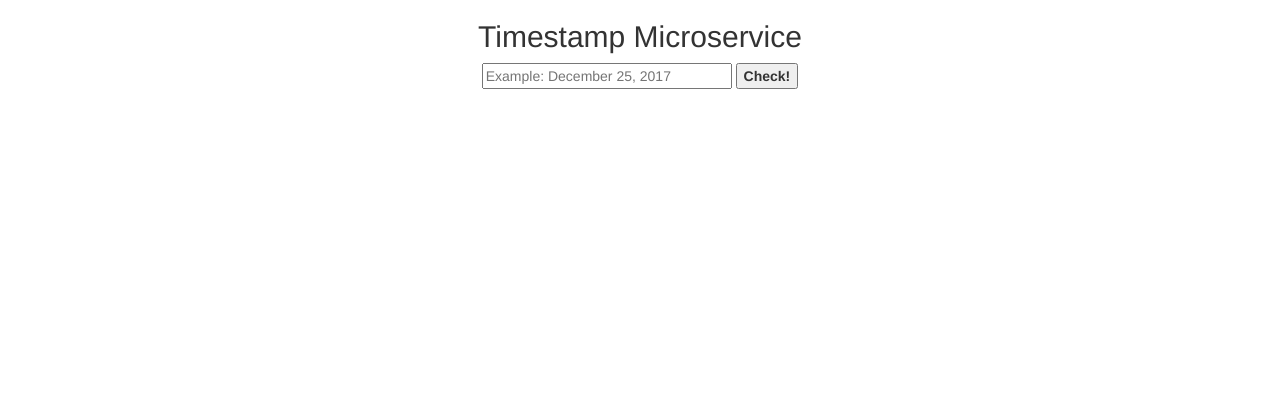
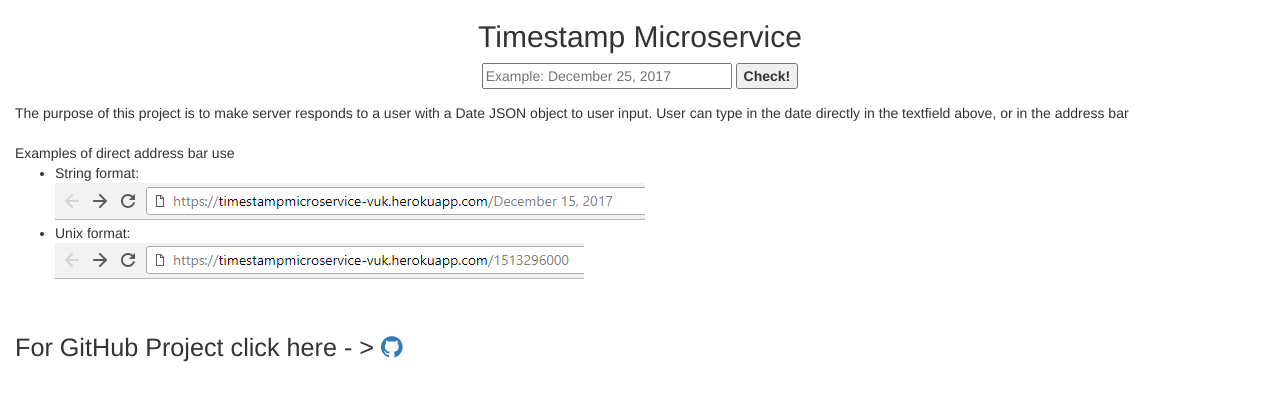
Before and after one commit to VukMNE/TimeStampMicroService, a website: page public/index.html in a window 1280 px wide. Drawn offline with nearby package versions, Linux system fonts and the light colour scheme.

Commit message:
All done

```diff
--- a/public/index.html
+++ b/public/index.html
@@ -4,6 +4,7 @@
 		<title>Timestamp Microservice</title>
 		<link rel="stylesheet" href="style.css"></link>
 		<link rel="stylesheet" href="https://maxcdn.bootstrapcdn.com/bootstrap/3.3.7/css/bootstrap.min.css"></link>
+		<link rel="stylesheet" href="https://maxcdn.bootstrapcdn.com/font-awesome/4.7.0/css/font-awesome.min.css"></link>
 	</head>
 
 	<body>
@@ -17,6 +18,18 @@
 					<input class="btn-search" type="button" value="Check!" onclick="redirect();"/>
 				</form>
 			</div>
+			<div>
+			The purpose of this project is to make server responds to a user with a Date JSON object to user input. User can type in the date directly in the textfield above, or in the address bar
+			</div><br/>
+			<div>Examples of direct address bar use
+			<ul>
+				<li>String format:<img class = "img-responsive" src = "img/url-timeservice-example-string.png"></img>
+				<li>Unix format: <img class = "img-responsive" src = "img/url-timeservice-example-unix.png"></img>
+			</div>
+
+			<div class="down-under">
+			 For GitHub Project click here - > <a href="https://github.com/VukMNE/TimeStampMicroService"><i class="fa fa-github"></i></a>
+			</div>
 		</div>
 		<script>
 		var currHref = window.location.href;
--- a/public/style.css
+++ b/public/style.css
@@ -1,6 +1,12 @@
 .searchbar{
 	width: 20%;
 }
+
 .btn-search{
 	font-weight: bold;
 }
+
+.down-under{
+	margin-top: 50px;
+	font-size: 1.8em;
+}
```
Also changed, not shown: public/img/url-timeservice-example-string.png (added), public/img/url-timeservice-example-unix.png (added).
